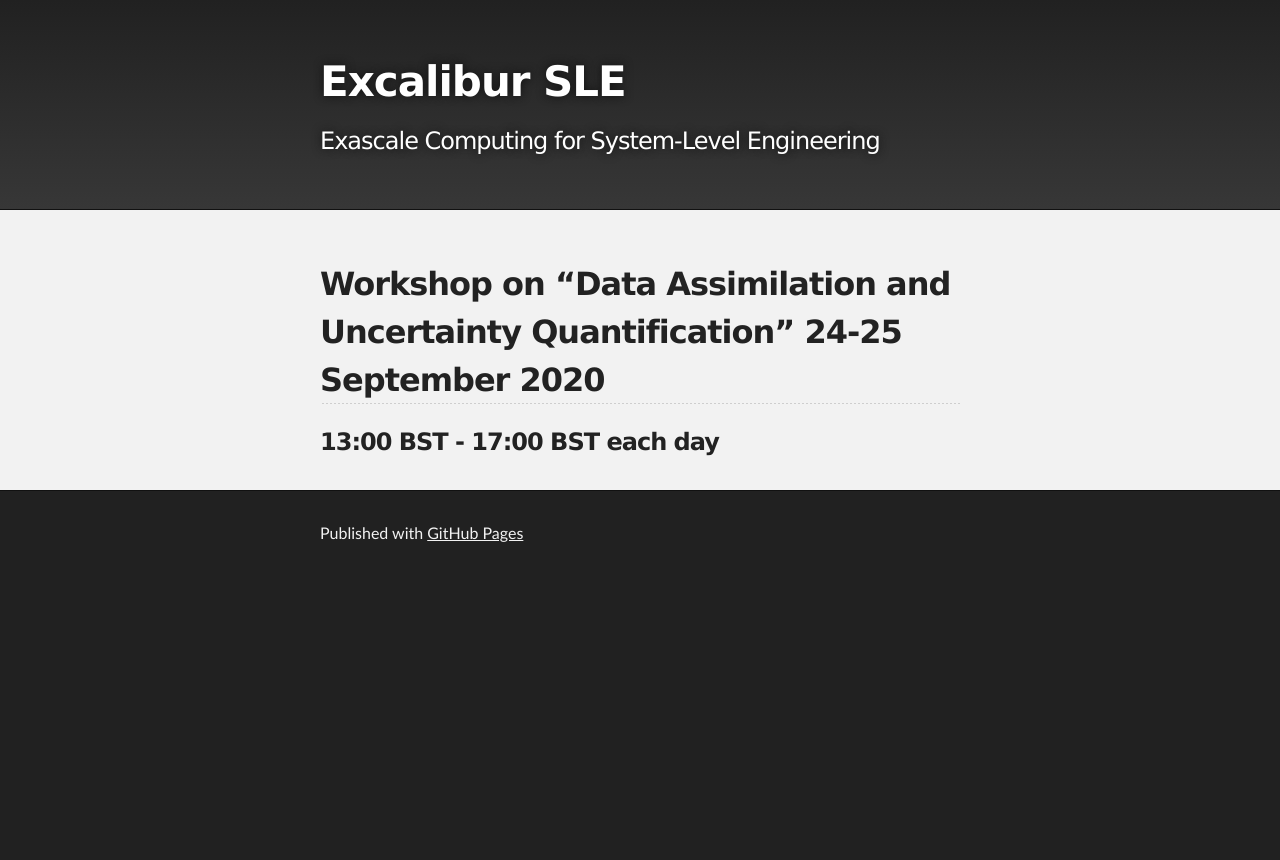
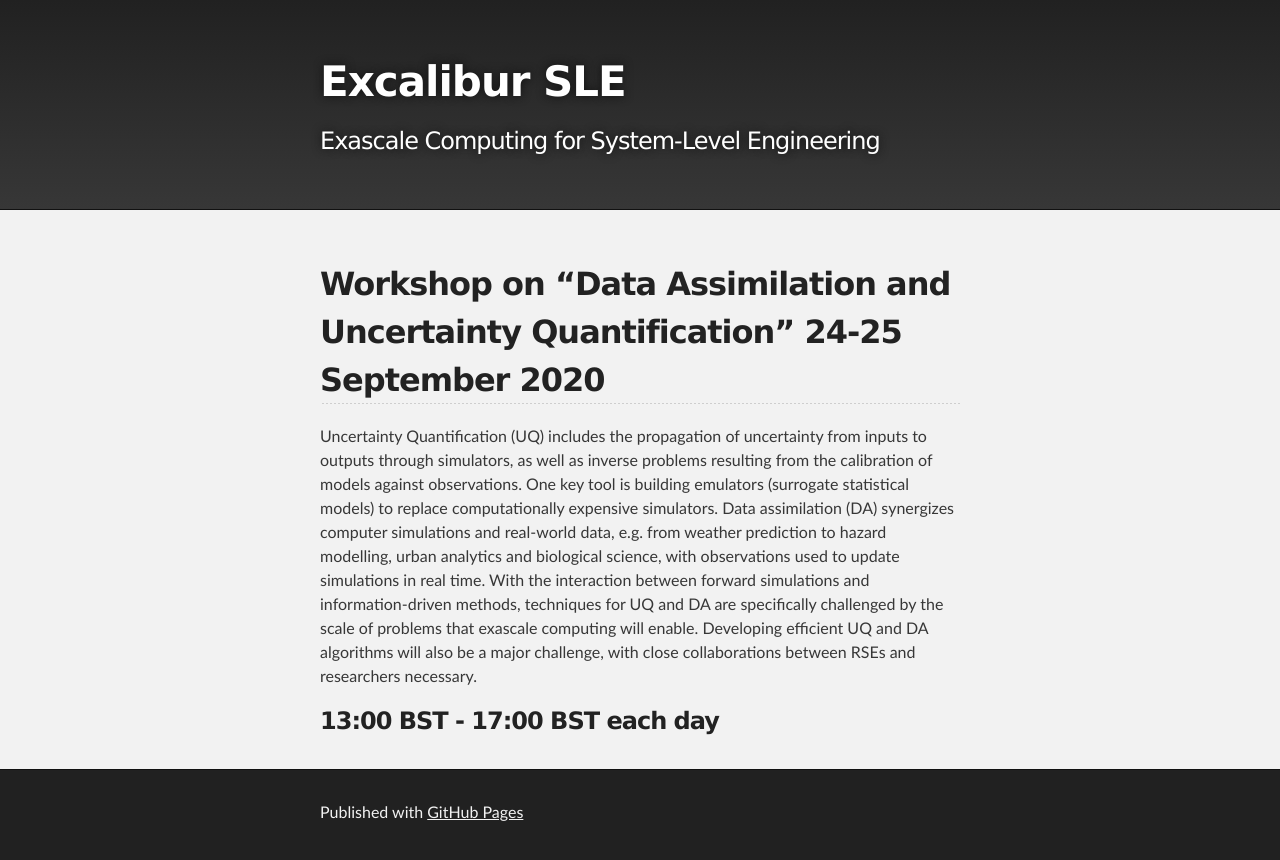
Before and after one commit to Excalibur-SLE/Excalibur-SLE.github.io, a Jekyll site: the page built from workshop2.md, in a window 1280 px wide. Shown: the top 860 px of the page. Built offline with Jekyll 4.4.1, drawn with Linux system fonts in a browser that asks for light colours; our own code applies the rules of GitHub Pages for plain Markdown files.

Commit message:
Add description to W2

```diff
--- a/workshop2.md
+++ b/workshop2.md
@@ -3,4 +3,20 @@
 ---
 
 ## Workshop on "Data Assimilation and Uncertainty Quantification" 24-25 September 2020
+
+Uncertainty Quantification (UQ) includes the propagation of
+uncertainty from inputs to outputs through simulators, as well as
+inverse problems resulting from the calibration of models against
+observations. One key tool is building emulators (surrogate
+statistical models) to replace computationally expensive
+simulators. Data assimilation (DA) synergizes computer simulations and
+real-world data, e.g. from weather prediction to hazard modelling,
+urban analytics and biological science, with observations used to
+update simulations in real time. With the interaction between forward
+simulations and information-driven methods, techniques for UQ and DA
+are specifically challenged by the scale of problems that exascale
+computing will enable. Developing efficient UQ and DA algorithms will
+also be a major challenge, with close collaborations between RSEs and
+researchers necessary.
+
 ### 13:00 BST - 17:00 BST each day
```
